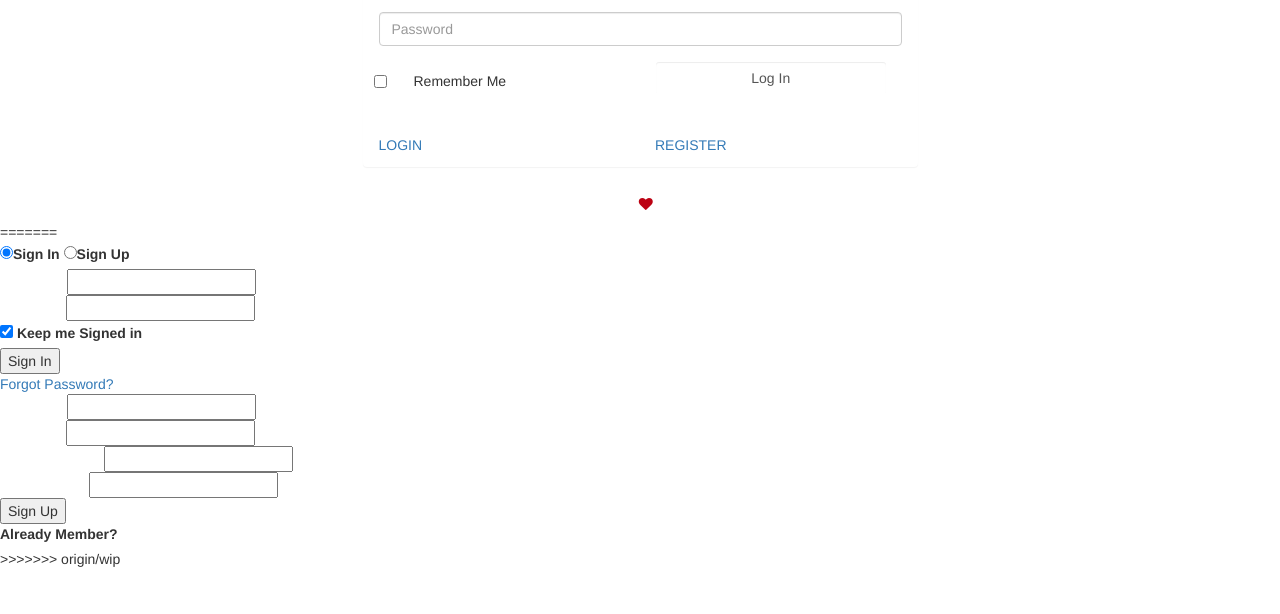
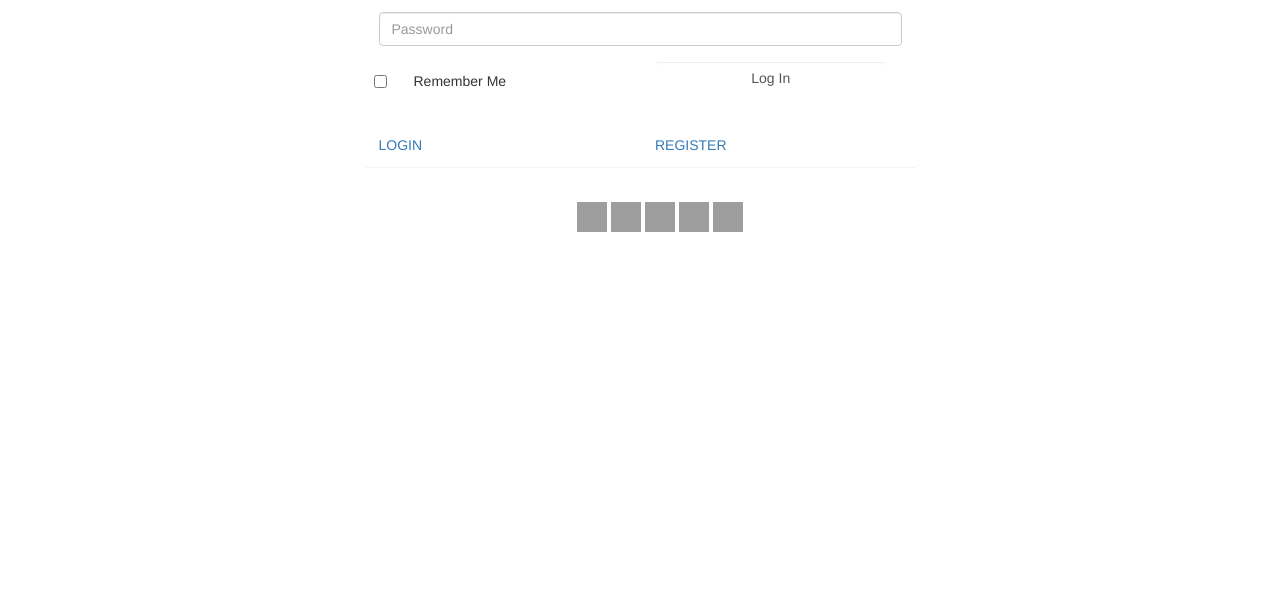
Before and after one commit to nicolas-shupe/flavorgator, a plain HTML site: page public/index.html in a window 1280 px wide. Shown: the part 186-800 px from the top of the page. Drawn offline with Linux system fonts and the light colour scheme; grey boxes are pictures that could not be loaded.

Commit message:
Major Update

```diff
--- a/public/index.html
+++ b/public/index.html
@@ -135,87 +135,32 @@
         </div>
       </div>
     </div>
-<<<<<<< HEAD
   </div>
 </div>
+
+
+
+
+
+
+
+
+<!--social media buttons-->
 <footer>
-    <div class="container">
-        <div class="col-md-10 col-md-offset-1 text-center">
-            <h6 style="font-size:14px;font-weight:100;color: #fff;">Coded with <i class="fa fa-heart red" style="color: #BC0213;"></i> by <a href="http://hashif.com" style="color: #fff;" target="_blank">Hashif</a></h6>
-        </div>
-    </div>
-</footer>
-=======
-    <!-- /.container -->
-
-    <!-- jQuery Version 1.11.1 -->
-    <script src="js/jquery.js"></script>
-
-    <!-- Bootstrap Core JavaScript -->
-    <script src="js/bootstrap.min.js"></script>
-
-    <!-- Firebase Core Javascript -->
-    <script src="https://www.gstatic.com/firebasejs/3.7.2/firebase.js"></script>
-
-    <!-- Firebase Javascript -->
-    <script src="js/script.js"></script>
-
-</body>
-
-</html>
-<!--This is the register button-->
-<div class="login-wrap">
-    <div class="login-html">
-        <input id="tab-1" type="radio" name="tab" class="sign-in" checked><label for="tab-1" class="tab">Sign In</label>
-        <input id="tab-2" type="radio" name="tab" class="sign-up"><label for="tab-2" class="tab">Sign Up</label>
-        <div class="login-form">
-            <div class="sign-in-htm">
-                <div class="group">
-                    <label for="user" class="label">Username</label>
-                    <input id="user" type="text" class="input">
-                </div>
-                <div class="group">
-                    <label for="pass" class="label">Password</label>
-                    <input id="pass" type="password" class="input" data-type="password">
-                </div>
-                <div class="group">
-                    <input id="check" type="checkbox" class="check" checked>
-                    <label for="check"><span class="icon"></span> Keep me Signed in</label>
-                </div>
-                <div class="group">
-                    <input type="submit" class="button" value="Sign In">
-                </div>
-                <div class="hr"></div>
-                <div class="foot-lnk">
-                    <a href="#forgot">Forgot Password?</a>
-                </div>
-            </div>
-            <div class="sign-up-htm">
-                <div class="group">
-                    <label for="user" class="label">Username</label>
-                    <input id="user" type="text" class="input">
-                </div>
-                <div class="group">
-                    <label for="pass" class="label">Password</label>
-                    <input id="pass" type="password" class="input" data-type="password">
-                </div>
-                <div class="group">
-                    <label for="pass" class="label">Repeat Password</label>
-                    <input id="pass" type="password" class="input" data-type="password">
-                </div>
-                <div class="group">
-                    <label for="pass" class="label">Email Address</label>
-                    <input id="pass" type="text" class="input">
-                </div>
-                <div class="group">
-                    <input type="submit" class="button" value="Sign Up">
-                </div>
-                <div class="hr"></div>
-                <div class="foot-lnk">
-                    <label for="tab-1">Already Member?</a>
-                </div>
-            </div>
-        </div>
+<head>
+<link rel="stylesheet" type="text/css" href="socialmedia.css">
+</head>
+<div class="container">
+    <div class="row">
+    <div class="social">
+            <ul class="social_icons text-center">
+              <li class="facebook"><a href="https://www.facebook.com/Flavor-Gator-1481504198548814/">facebook</a></li>
+              <li class="twitter"><a href="https://twitter.com/FlavorGator">twitter</a></li>
+             <li class="insta"><a href="https://www.instagram.com/flavorgatorofficial/?hl=en">insta</a></li>
+             <li class="youtube"><a href="https://www.youtube.com/channel/UCYi1gVv0l8iOUMzvhvQNlTA">youtube</a></li>
+            <li class="pin"><a href="https://www.pinterest.com/flavorgator/">pintrest</a></li>
+         </ul>
+     </div>
     </div>
 </div>
->>>>>>> origin/wip
+</footer>
--- /dev/null
+++ b/public/socialmedia.css
@@ -0,0 +1,45 @@
+
+/*Social Widget*/
+.social ul.social_icons li {
+    display: inline-block;
+}
+.social ul.social_icons li a{
+	width: 30px;
+	height: 30px;
+	font-size: 0px;
+	background: url(http://i.imgur.com/MkUfchL.png) no-repeat;
+	margin-top: 4px;
+	display:block;
+	-webkit-transition: all ease 0.3s;
+	-moz-transition: all ease 0.3s;
+	-o-transition: all ease 0.3s;
+	-ms-transition: all ease 0.3s;
+	transition: all ease 0.3s;
+}
+.social ul.social_icons li.facebook a:hover{
+		background-position: 0 -33px;
+}
+.social ul.social_icons li.twitter a{
+		background-position:-33px 0;
+}
+.social ul.social_icons li.twitter a:hover{
+		background-position:-33px -33px;
+}
+.social ul.social_icons li.insta a{
+		background-position: -66px 0;
+}
+.social ul.social_icons li.insta a:hover{
+		background-position: -66px -33px;
+}
+.social ul.social_icons li.youtube a {
+	background-position: -99px 0;
+}
+.social ul.social_icons li.youtube a:hover {
+	background-position: -99px -33px;
+}
+.social ul.social_icons li.pin a {
+	background-position: -132px 0;
+}
+.social ul.social_icons li.pin a:hover {
+	background-position: -132px -33px;
+}
```
